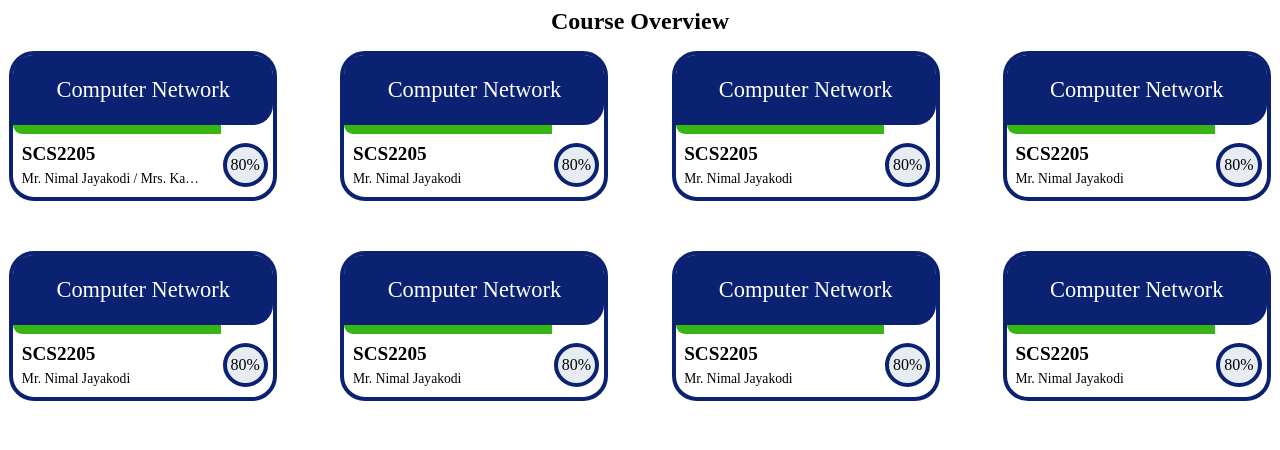
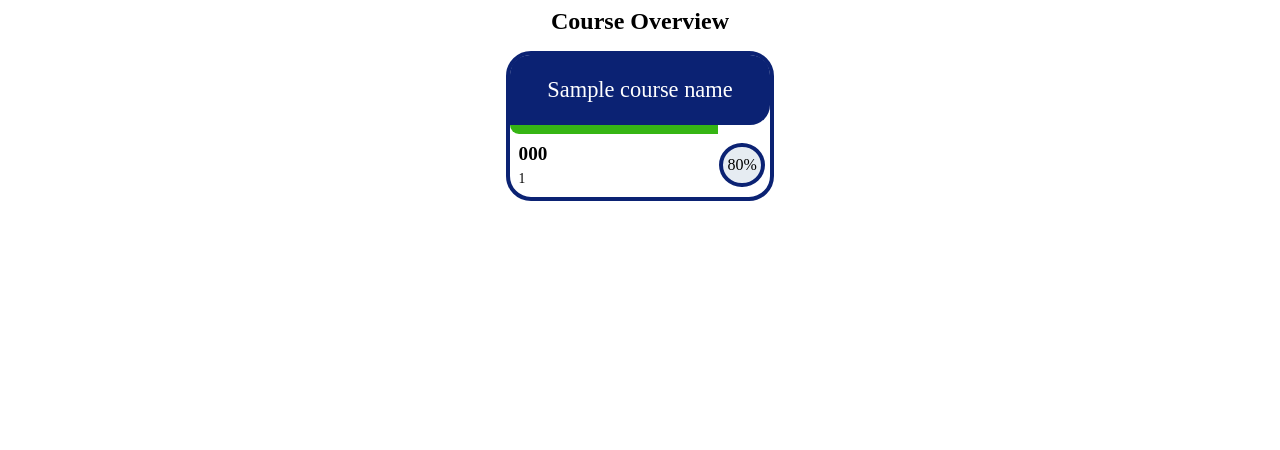
Before and after one commit to Fusion-0-1/lambda-learn, a PHP site: template views/course_overview.php in a window 1280 px wide. Shown: the top 450 px of the page. Run offline with PHP 8.4, Linux system fonts and the light colour scheme; the template is opened without the code that fills it: most values are stand-ins (such as "Sample title", 1, 10 or a date in 2020).

Commit message:
Php variables added

```diff
--- a/views/course_overview.php
+++ b/views/course_overview.php
@@ -7,19 +7,19 @@
         <a href="#">
             <div class="cards">
                 <div class="cards_inside">
-                    <div class="course_name">Computer Network</div>
+                    <div class="course_name"><?php echo $courseName?></div>
                 </div>
                 <div class="border_style"></div>
                 <div class="grid_content">
-                    <div class="course_code">SCS2205</div>
-                    <div class="lecturer_name">Mr. Nimal Jayakodi / Mrs. Kasuni Dihara Amarasekara </div>
+                    <div class="course_code"><?php echo $courseCode?></div>
+                    <div class="lecturer_name"><?php echo $lecRegNo?></div>
                     <div class="precentage"><div class="precentage_inside">80%</div></div>
                 </div>
             </div>
         </a>
 
 
-        <a href="#">
+        <!-- <a href="#">
             <div class="cards">
                 <div class="cards_inside">
                     <div class="course_name">Computer Network</div>
@@ -121,7 +121,7 @@
                     </div>
                 </div>
             </div>
-        </a>
+        </a> -->
 
     </div>
 </div>
```
